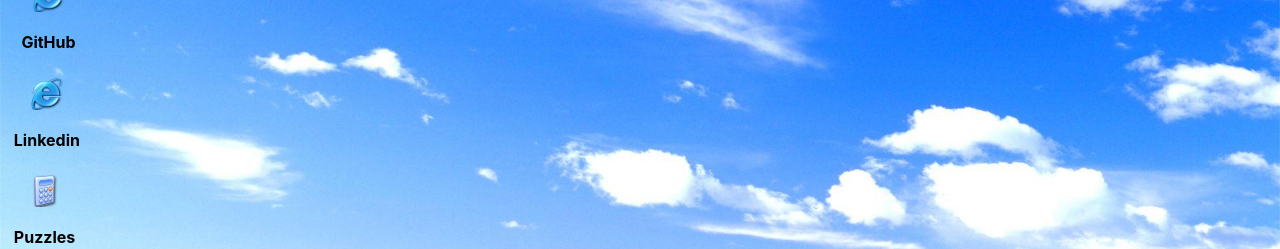
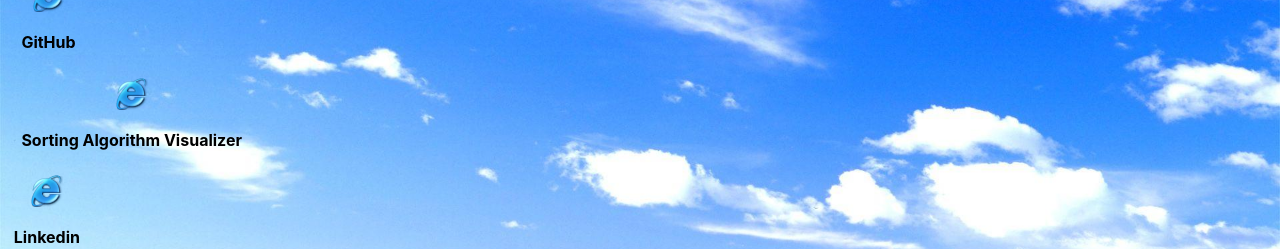
Before and after one commit to pranav-sangani/Personal-Website, a React (Create React App) app: page / in a window 1280 px wide. Shown: the part 137-386 px from the top of the page. Built offline with nearby package versions, Linux system fonts and the light colour scheme.

Commit message:
Update Icons.js

```diff
--- a/src/Icons.js
+++ b/src/Icons.js
@@ -21,6 +21,14 @@ function Icons({onClickPaint, onClickSolitaire, onClickMinesweeper, onClickPuzzl
                    rel="noreferrer">
                     <img src={ie_icon} alt="Github"/></a>
                 <p><span>&nbsp;&nbsp;</span>GitHub</p>
+            </div>
+            <div className={'icon'}>
+                <span>&nbsp;&nbsp;</span>
+                <a href={'https://pranav-sangani.github.io/SortingAlgorithmVisualizer/'}
+                   target={'_blank'}
+                   rel="noreferrer">
+                    <img src={ie_icon} alt="Sorting Algorithm Visualizer"/></a>
+                <p><span>&nbsp;&nbsp;</span>Sorting Algorithm Visualizer</p>
             </div>
             <div className={'icon'}>
                 <a href={'https://www.linkedin.com/in/pranav-sangani-533415229/'}
```
